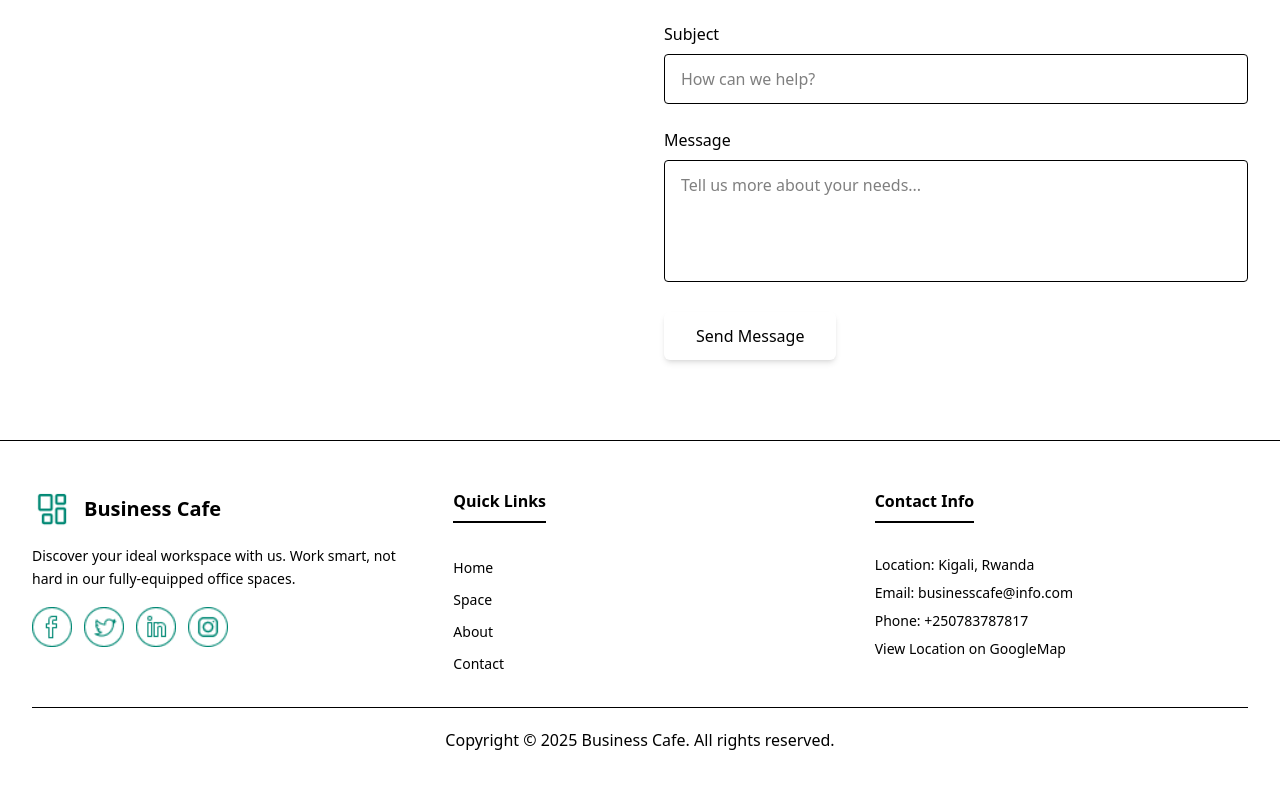
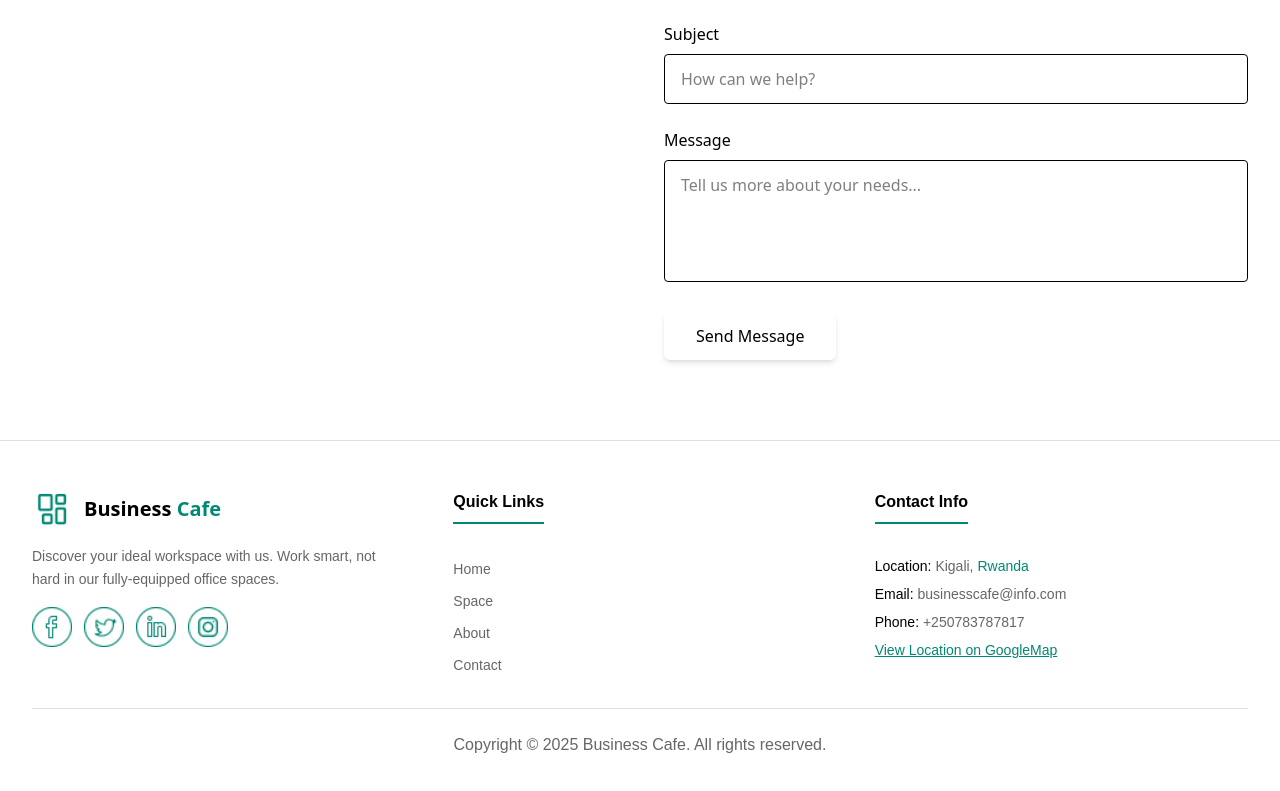
Before and after one commit to BugHunter-SN/business-cafe, a React (Vite) app: page / in a window 1280 px wide. Shown: the part 3501-4292 px from the top of the page. Built offline with nearby package versions, Linux system fonts and the light colour scheme.

Commit message:
update the footer by adding the teal primary color to the country name and the google map link, while mataining the text decoration from the design

```diff
--- a/src/components/layout/Footer.jsx
+++ b/src/components/layout/Footer.jsx
@@ -16,8 +16,13 @@ const Footer = () => {
   ];
 
   return (
-    <footer className="bg-accent border-t border-secondary-100">
-      <div className="max-w-7xl mx-auto px-4 sm:px-6 lg:px-8 py-12">
+    <footer
+      style={{ backgroundColor: "#ffffff", borderTop: "1px solid #e0e0e0" }}
+    >
+      <div
+        className="max-w-7xl mx-auto px-4 sm:px-6 lg:px-8 py-12"
+        style={{ maxWidth: "1280px" }}
+      >
         <div className="grid md:grid-cols-3 gap-12 mb-8">
           {/* Business Cafe */}
           <div>
@@ -28,13 +33,19 @@ const Footer = () => {
                 alt="Business Cafe Logo"
                 className="w-10 h-10"
               />
-
-              <h3 className="text-xl font-semibold text-secondary ">
-                Business <span className="text-primary">Cafe</span>
+              <h3 className="text-xl font-bold">
+                <span style={{ color: "#000000" }}>Business</span>{" "}
+                <span style={{ color: "#008874" }}>Cafe</span>
               </h3>
             </div>
 
-            <p className="text-secondary-600 mb-4 text-sm leading-relaxed">
+            <p
+              className="mb-4 text-sm leading-relaxed"
+              style={{
+                color: "#666666",
+                fontFamily: "Poppins, sans-serif",
+              }}
+            >
               Discover your ideal workspace with us. Work smart, not hard in our
               fully-equipped office spaces.
             </p>
@@ -60,14 +71,28 @@ const Footer = () => {
 
           {/* Quick Links */}
           <div>
-            <h4 className="font-semibold text-secondary mb-4 border-b-2 border-primary pb-2 inline-block">
+            <h4
+              className="mb-4 pb-2 inline-block"
+              style={{
+                color: "#000000",
+                fontFamily: "Poppins, sans-serif",
+                fontWeight: "600",
+                borderBottom: "2px solid #008874",
+              }}
+            >
               Quick Links
             </h4>
             <ul className="space-y-2 mt-4">
               <li>
                 <a
                   href="#home"
-                  className="text-secondary-600 hover:text-primary transition-colors text-sm"
+                  className="text-sm transition-colors"
+                  style={{
+                    color: "#666666",
+                    fontFamily: "Poppins, sans-serif",
+                  }}
+                  onMouseEnter={(e) => (e.target.style.color = "#008874")}
+                  onMouseLeave={(e) => (e.target.style.color = "#666666")}
                 >
                   Home
                 </a>
@@ -75,7 +100,13 @@ const Footer = () => {
               <li>
                 <a
                   href="#space"
-                  className="text-secondary-600 hover:text-primary transition-colors text-sm"
+                  className="text-sm transition-colors"
+                  style={{
+                    color: "#666666",
+                    fontFamily: "Poppins, sans-serif",
+                  }}
+                  onMouseEnter={(e) => (e.target.style.color = "#008874")}
+                  onMouseLeave={(e) => (e.target.style.color = "#666666")}
                 >
                   Space
                 </a>
@@ -83,7 +114,13 @@ const Footer = () => {
               <li>
                 <a
                   href="#about"
-                  className="text-secondary-600 hover:text-primary transition-colors text-sm"
+                  className="text-sm transition-colors"
+                  style={{
+                    color: "#666666",
+                    fontFamily: "Poppins, sans-serif",
+                  }}
+                  onMouseEnter={(e) => (e.target.style.color = "#008874")}
+                  onMouseLeave={(e) => (e.target.style.color = "#666666")}
                 >
                   About
                 </a>
@@ -91,7 +128,13 @@ const Footer = () => {
               <li>
                 <a
                   href="#contact"
-                  className="text-secondary-600 hover:text-primary transition-colors text-sm"
+                  className="text-sm transition-colors"
+                  style={{
+                    color: "#666666",
+                    fontFamily: "Poppins, sans-serif",
+                  }}
+                  onMouseEnter={(e) => (e.target.style.color = "#008874")}
+                  onMouseLeave={(e) => (e.target.style.color = "#666666")}
                 >
                   Contact
                 </a>
@@ -101,38 +144,75 @@ const Footer = () => {
 
           {/* Contact Info */}
           <div>
-            <h4 className="font-semibold text-secondary mb-4 border-b-2 border-primary pb-2 inline-block">
+            <h4
+              className="mb-4 pb-2 inline-block"
+              style={{
+                color: "#000000",
+                fontFamily: "Poppins, sans-serif",
+                fontWeight: "600",
+                borderBottom: "2px solid #008874",
+              }}
+            >
               Contact Info
             </h4>
             <ul className="space-y-2 mt-4 text-sm">
-              <li className="text-secondary-600">
-                <span className="font-medium text-secondary">Location:</span>{" "}
-                Kigali, <span className="text-primary font-medium">Rwanda</span>
+              <li
+                style={{ color: "#666666", fontFamily: "Poppins, sans-serif" }}
+              >
+                <span style={{ fontWeight: "500", color: "#000000" }}>
+                  Location:
+                </span>{" "}
+                Kigali,{" "}
+                <span style={{ color: "#008874", fontWeight: "500" }}>
+                  Rwanda
+                </span>
               </li>
-              <li className="text-secondary-600">
-                <span className="font-medium text-secondary">Email:</span>{" "}
+              <li
+                style={{ color: "#666666", fontFamily: "Poppins, sans-serif" }}
+              >
+                <span style={{ fontWeight: "500", color: "#000000" }}>
+                  Email:
+                </span>{" "}
                 <a
                   href="mailto:businesscafe@info.com"
-                  className="hover:text-primary transition-colors"
+                  className="transition-colors"
+                  style={{ color: "#666666" }}
+                  onMouseEnter={(e) => (e.target.style.color = "#008874")}
+                  onMouseLeave={(e) => (e.target.style.color = "#666666")}
                 >
                   businesscafe@info.com
                 </a>
               </li>
-              <li className="text-secondary-600">
-                <span className="font-medium text-secondary">Phone:</span>{" "}
+              <li
+                style={{ color: "#666666", fontFamily: "Poppins, sans-serif" }}
+              >
+                <span style={{ fontWeight: "500", color: "#000000" }}>
+                  Phone:
+                </span>{" "}
                 <a
                   href="tel:+250783787817"
-                  className="hover:text-primary transition-colors"
+                  className="transition-colors"
+                  style={{ color: "#666666" }}
+                  onMouseEnter={(e) => (e.target.style.color = "#008874")}
+                  onMouseLeave={(e) => (e.target.style.color = "#666666")}
                 >
                   +250783787817
                 </a>
               </li>
               <li>
                 <a
-                  href="https://www.google.com/maps/d/viewer?hl=en&ie=UTF8&oe=UTF8&msa=0&mid=1o2cUkUb6MuCeiDOQKlo65xgwxAE&ll=-2.037623841691473%2C30.094707000000014&z=12"
+                  href="https://www.google.com/maps/d/viewer?hl=en&ie=UTF8&oe=UTF8&msa=0&mid=1o2cUkUb6MuCeiDOQKlo65xgwxAE&ll=-2.037623841691486%2C30.094707000000014&z=12"
                   target="_blank"
                   rel="noopener noreferrer"
-                  className="text-primary hover:text-primary-600 transition-colors text-sm font-medium"
+                  className="text-sm transition-colors"
+                  style={{
+                    color: "#008874",
+                    fontFamily: "Poppins, sans-serif",
+                    fontWeight: "500",
+                    textDecoration: "underline",
+                  }}
+                  onMouseEnter={(e) => (e.target.style.color = "#006d5d")}
+                  onMouseLeave={(e) => (e.target.style.color = "#008874")}
                 >
                   View Location on GoogleMap
                 </a>
@@ -142,9 +222,18 @@ const Footer = () => {
         </div>
 
         {/* Copyright */}
-        <div className="border-t border-secondary-100 pt-6 text-center">
-          <p className="text-secondary-600 text-base font-normal leading-none">
-            Copyright © {currentYear} Business Cafe. All rights reserved.
+        <div
+          className="pt-6 text-center"
+          style={{ borderTop: "1px solid #e0e0e0" }}
+        >
+          <p
+            className="text-base font-normal"
+            style={{
+              color: "#666666",
+              fontFamily: "Poppins, sans-serif",
+            }}
+          >
+            Copyright &copy; {currentYear} Business Cafe. All rights reserved.
           </p>
         </div>
       </div>
```
